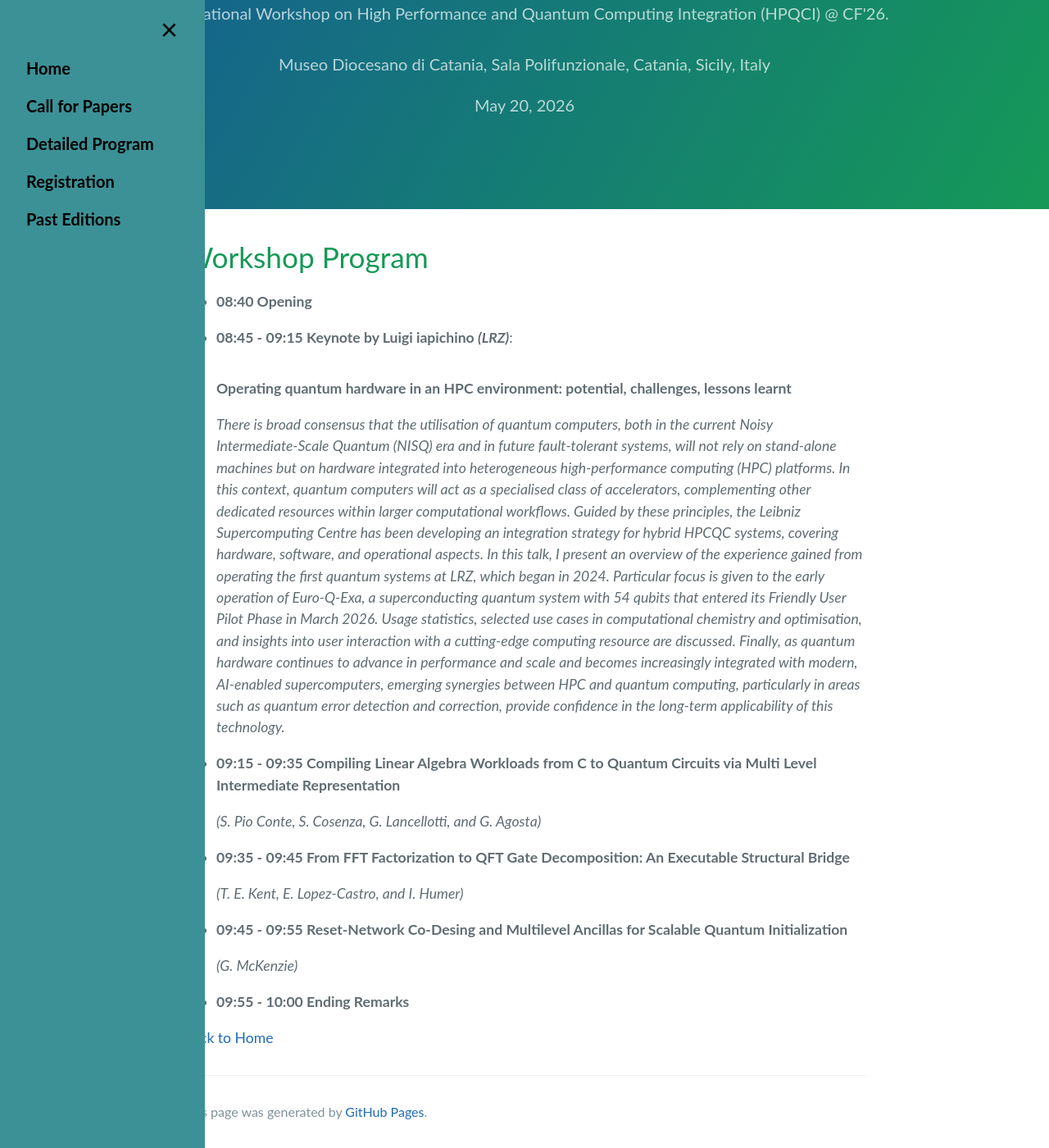
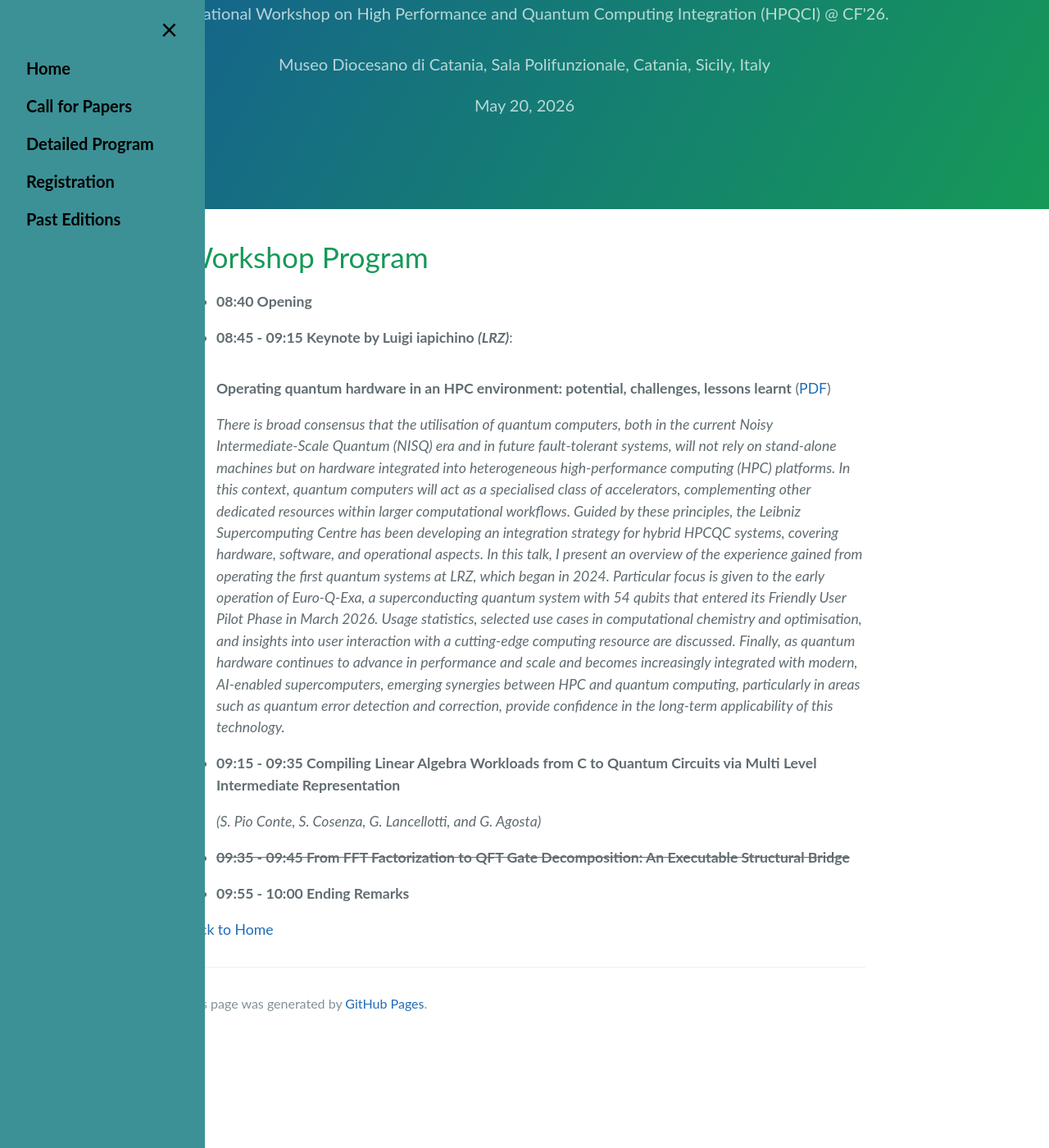
Before and after one commit to HPQCI/HPQCI.github.io, a Jekyll site: the page built from program.md, in a window 1280 px wide and 1400 px high, scrolled down 174 px. Shown: the whole window at 82% size. Built offline with Jekyll 4.4.1, drawn with Linux system fonts in a browser that asks for light colours.

Commit message:
Upload Keynote slides

```diff
--- a/program.md
+++ b/program.md
@@ -13,7 +13,7 @@ title: Workshop Program
 	<li>
 		<p style="display:inline-block;">
 		  <b>08:45 - 09:15  Keynote by Luigi iapichino <i>(LRZ)</i></b>:</p>
-		  <p><b>Operating quantum hardware in an HPC environment: potential, challenges, lessons learnt</b></p>
+		  <p><b>Operating quantum hardware in an HPC environment: potential, challenges, lessons learnt</b> (<a href="https://github.com/HPQCI/HPQCI.github.io/raw/main/downloads/2026-05-19-LI-Catania-HPQCI.pdf">PDF</a>)</p>
 		  <p><i>There is broad consensus that the utilisation of quantum computers, both in the current Noisy Intermediate‑Scale Quantum (NISQ) era and in future fault‑tolerant systems, will not rely on stand‑alone machines but on hardware integrated into heterogeneous high‑performance computing (HPC) platforms. In this context, quantum computers will act as a specialised class of accelerators, complementing other dedicated resources within larger computational workflows. Guided by these principles, the Leibniz Supercomputing Centre has been developing an integration strategy for hybrid HPCQC systems, covering hardware, software, and operational aspects. In this talk, I present an overview of the experience gained from operating the first quantum systems at LRZ, which began in 2024. Particular focus is given to the early operation of Euro‑Q‑Exa, a superconducting quantum system with 54 qubits that entered its Friendly User Pilot Phase in March 2026. Usage statistics, selected use cases in computational chemistry and optimisation, and insights into user interaction with a cutting‑edge computing resource are discussed. Finally, as quantum hardware continues to advance in performance and scale and becomes increasingly integrated with modern, AI‑enabled supercomputers, emerging synergies between HPC and quantum computing, particularly in areas such as quantum error detection and correction, provide confidence in the long‑term applicability of this technology.</i></p>
 	</li>
 	<li>
@@ -23,14 +23,8 @@ title: Workshop Program
 	</li>
 	<li>
 		<p>
-		  <b>09:35 - 09:45  From FFT Factorization to QFT Gate Decomposition: An Executable Structural Bridge</b></p>
-		  <p><i>(T. E. Kent, E. Lopez-Castro, and I. Humer)</i></p>
+		  <b><s>09:35 - 09:45  From FFT Factorization to QFT Gate Decomposition: An Executable Structural Bridge</s></b></p>
 	</li>
-	<li>
-		<p>
-		  <b>09:45 - 09:55  Reset-Network Co-Desing and Multilevel Ancillas for Scalable Quantum Initialization</b></p>
-		  <p><i>(G. McKenzie)</i></p>
-  </li>
 	<li><b>09:55 - 10:00  Ending Remarks</b></li>
 </ul>
 
```
Also changed, not shown: 1 other file.
